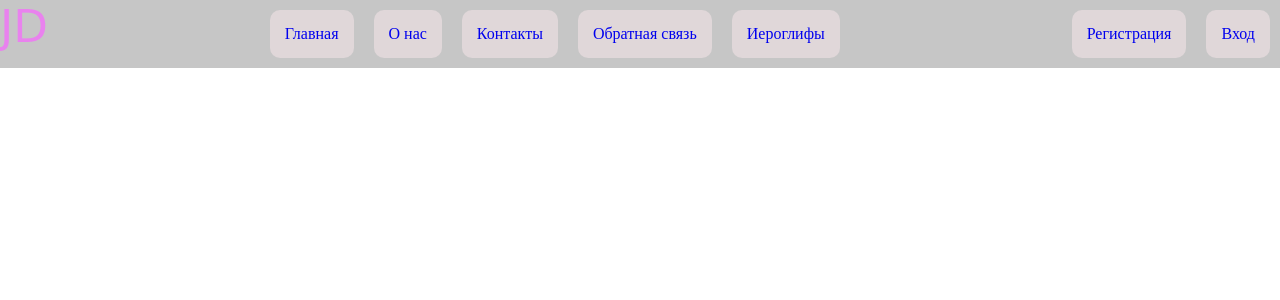
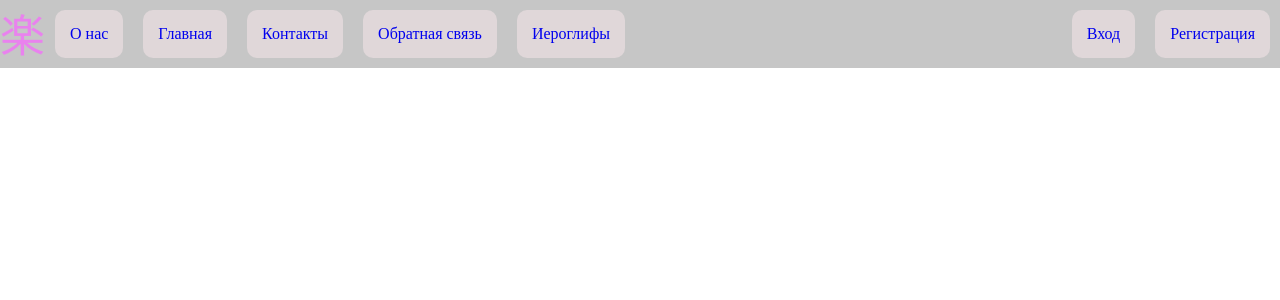
Before and after one commit to Shvaindahder/FlaskAppTest, a Flask app: template app/templates/base.html in a window 1280 px wide. Shown: the top 300 px of the page. Run offline with Flask 2, Linux system fonts and the light colour scheme; the template is opened without the code that fills it, so the values that code supplies are empty.

Commit message:
base template changes

```diff
--- a/app/templates/base.html
+++ b/app/templates/base.html
@@ -2,27 +2,30 @@
 <html lang="en" dir="ltr">
   <head>
     <meta charset="utf-8">
-    <title>Я хуесос</title>
+    <title>楽しい</title>
     <link rel="stylesheet" href="style.css">
 
   </head>
   <body>
-    <header>
-      <div class="container">
-        <div class="logo">JD</div>
-        <div class="menu">
+    <!-- container = header -->
+    <!-- menu = headerpart -->
+    <!-- element = headerblock -->
+    <div class="container">
+
+      <div class="menu firstMenu">
+
+        <div class="logo">楽</div>
+          <div class="element"><a href="#">О нас</a></div>
           <div class="element"><a href="#">Главная</a></div>
-          <div class="element"><a href="#">О нас</a></div>
           <div class="element"><a href="#">Контакты</a></div>
           <div class="element"><a href="#">Обратная связь</a></div>
           <div class="element"><a href="#">Иероглифы</a></div>
-        </div>
-        <div class="menu">
-          <div class="element"><a href="#">Регистрация</a></div>
-          <div class="element"><a href="#">Вход</a></div>
-        </div>
       </div>
-    </header>
+      <div class="menu">
+        <div class="element"><a href="#">Вход</a></div>
+        <div class="element"><a href="#">Регистрация</a></div>
+      </div>
+    </div>
 
     <!-- {% block content %}  {% endblock %} -->
   </body>
```
